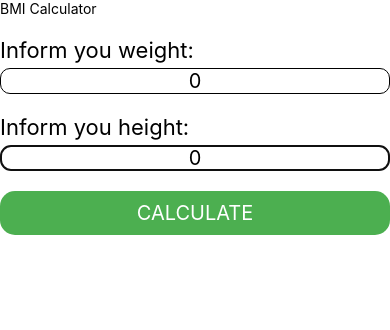
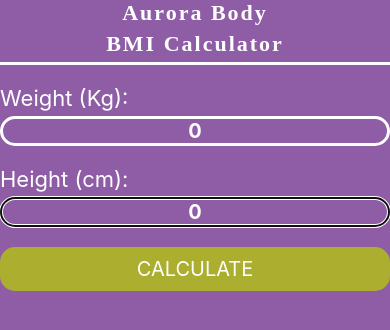
Before and after one commit to Elson0509/auroraBody, a React Native app: screen / in a window 390 px wide. Shown: the top 330 px of the page. Built offline with nearby package versions, Linux system fonts and the light colour scheme.

Commit message:
improving app styles

```diff
--- a/App.js
+++ b/App.js
@@ -26,32 +26,34 @@ const App: () => React$Node = () => {
 
   const calcImc=()=>{
     if(weight<=0 || !weight){
-      alert('Inform your Weight!')
+      alert('Please, inform your Weight!')
       setResult(0)
       return
     }
     if(height<=0 || !height){
-      alert('Inform your Height!');
+      alert('Please, inform your Height!');
       setResult(0)
       return
     }
 
-    const res = weight/(Math.pow(height,2))
+    const res = weight/(Math.pow(height/100,2))
     setResult(res.toFixed(1))
   }
 
   return (
     <SafeAreaView style={styles.body}>
-      <View style={styles.box}>
-        <Text>BMI Calculator</Text>
+      <View style={[styles.box, styles.borderBottomTitle]}>
+        <Text style={styles.fontTitle}>Aurora Body</Text>
+        <Text style={styles.fontTitle}>BMI Calculator</Text>
       </View>
-      <InputBox text="Inform you weight:" value={weight} changed={value=>setWeight(value)}/>
-      <InputBox text="Inform you height:" value={height} changed={value=>setHeight(value)}/>
+      <InputBox text="Weight (Kg):" value={weight} changed={value=>setWeight(value)}/>
+      <InputBox text="Height (cm):" value={height} changed={value=>setHeight(value)}/>
       <BtnCalculate text="Calculate" press={()=>calcImc()}/>
       {result ?
         <Fragment>
-          <View style={styles.box}>
-            <Text>Result: {result}</Text>
+          <View style={[styles.box, styles.borderTop]}>
+            <Text style={[styles.resultText, styles.sizeText]}>Your Result:</Text>
+            <Text style={[styles.resultText, styles.sizeResult]}>{result}</Text>
           </View>
           <View style={styles.box}>
             <TableBMI weight={result}/>
@@ -64,15 +66,40 @@ const App: () => React$Node = () => {
 
 const styles = StyleSheet.create({
   body:{
-    padding:10
+    padding:10,
+    backgroundColor:'#8e5da6',
+    minHeight:'100%'
+  },
+  fontTitle:{
+    textAlign:'center',
+    color:'white',
+    fontSize:22,
+    paddingBottom: 5,
+    fontFamily:'serif',
+    fontWeight:'bold',
+    letterSpacing:2,
   },
   box:{
     marginBottom: 20
   },
-  imgTable:{
-    width:'100%',
-    resizeMode:'contain',
-    marginTop:-120
+  borderBottomTitle:{
+    borderBottomColor:'white',
+    borderBottomWidth: 3,
+  },
+  borderTop:{
+    borderTopColor:'white',
+    borderTopWidth: 1,
+  },
+  resultText:{
+    paddingTop: 15,
+    color:'white',
+    textAlign:'center',
+  },
+  sizeText:{
+    fontSize:20
+  },
+  sizeResult:{
+    fontSize:40
   }
 });
 
--- a/components/BtnCalculate.js
+++ b/components/BtnCalculate.js
@@ -29,7 +29,7 @@ const styles = StyleSheet.create({
       color:'#fff'
     },
     btnCalc:{
-        backgroundColor:'#4CAF50',
+        backgroundColor:'#ABAE2E',
         justifyContent:'center',
         alignItems:'center',
         padding:10,
--- a/components/InputBox.js
+++ b/components/InputBox.js
@@ -27,15 +27,18 @@ const styles = StyleSheet.create({
     },
     txtInput:{
       width:'100%',
-      borderWidth:1,
-      borderColor:'black',
-      borderRadius:10,
+      borderWidth:3,
+      borderColor:'white',
+      borderRadius:20,
+      color:'white',
+      fontWeight:'bold',
       fontSize:20,
       textAlign:'center'
     },
     labelStyle:{
       fontSize:22,
-      marginBottom:5
+      marginBottom:5,
+      color:'white'
     }
 });
 
```
